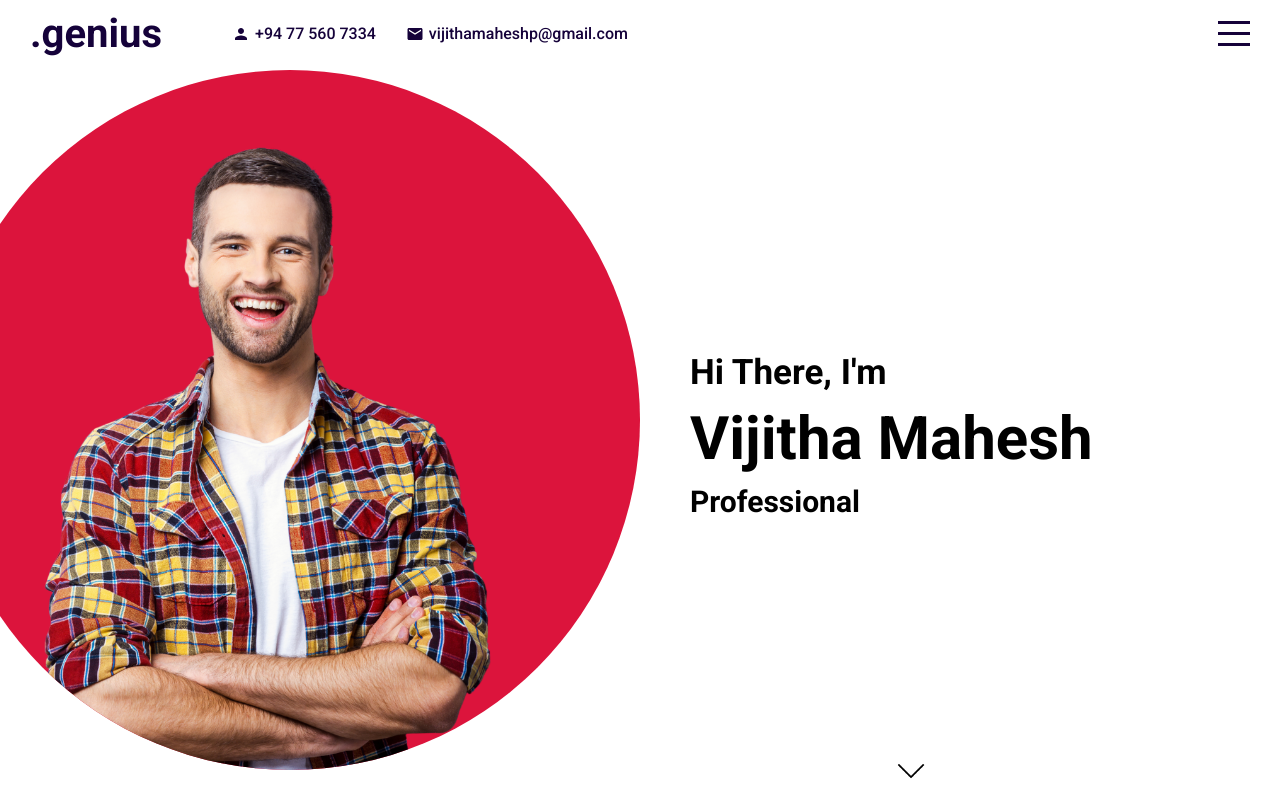
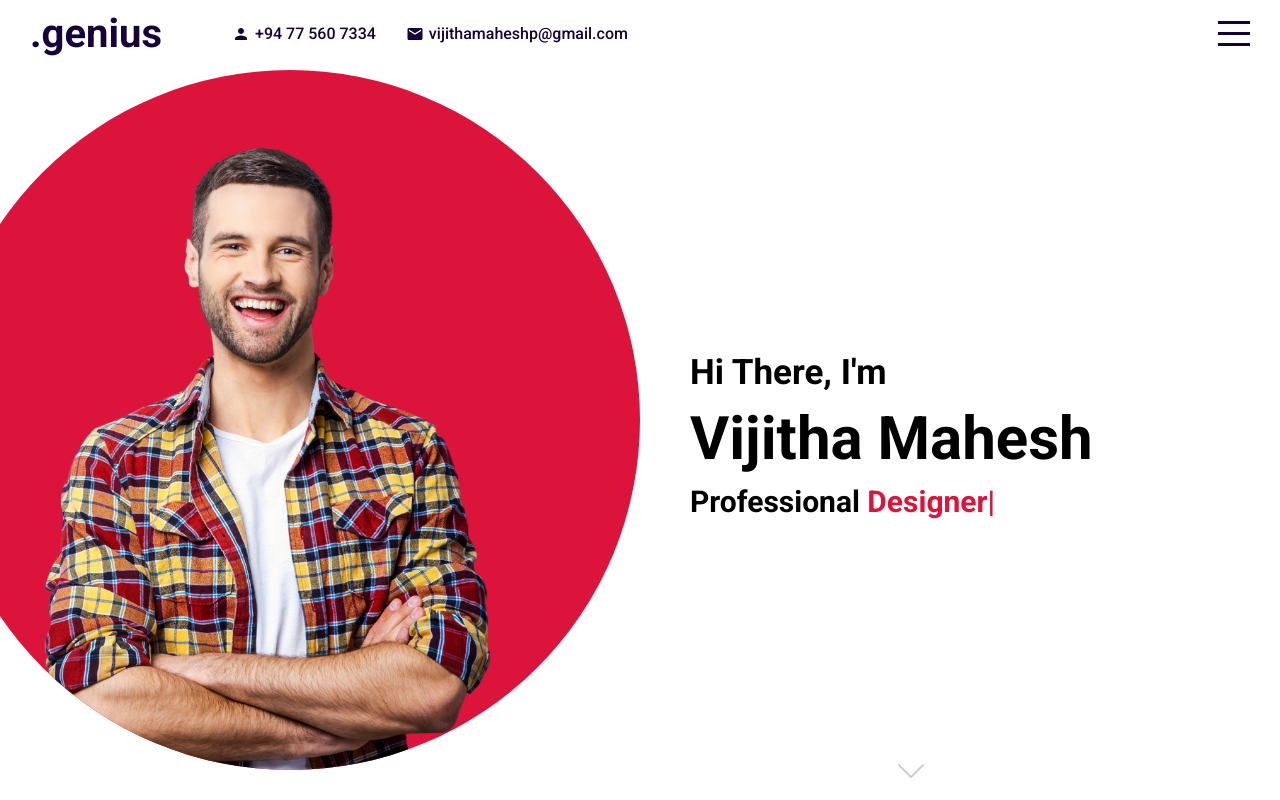
Before and after one commit to vijitha-mahesh/vijitha-mahesh-personal-web, a React (Create React App) app: page / in a window 1280 px wide. Built offline with nearby package versions, Linux system fonts and the light colour scheme.

Commit message:
finish: Intro section

```diff
--- a/package.json
+++ b/package.json
@@ -8,6 +8,8 @@
     "@testing-library/jest-dom": "^5.12.0",
     "@testing-library/react": "^11.2.6",
     "@testing-library/user-event": "^12.8.3",
+    "itype": "^3.0.1",
+    "ityped": "^1.0.3",
     "node-sass": "^5.0.0",
     "react": "^17.0.2",
     "react-dom": "^17.0.2",
--- a/src/components/intro/Intro.jsx
+++ b/src/components/intro/Intro.jsx
@@ -1,6 +1,22 @@
-import "./intro.scss"
+import "./intro.scss";
+import { init } from 'ityped';
+import {useEffect, useRef} from "react";
+
 
 export default function Intro() {
+    const textRef = useRef();
+
+    useEffect(() => {
+          init(textRef.current,
+            {
+                showCursor: true,
+                typeSpeed:  120,
+                backDelay:1600,
+                backSpeed:50,
+                strings: ['Developer', 'Designer']
+            });
+    }, [])
+
     return (
         <div className="intro" id="intro">
             <div className="left">
@@ -12,7 +28,7 @@
                 <div className="wrapper">
                     <h2>Hi There, I'm</h2>
                     <h1>Vijitha Mahesh</h1>
-                    <h3>Professional<span></span></h3>
+                    <h3>Professional <span ref={textRef}/></h3>
                 </div>
                 <a href="#portfolio">
                     <img src="assets/down.png" alt=""/>
--- a/src/components/intro/intro.scss
+++ b/src/components/intro/intro.scss
@@ -45,6 +45,25 @@
 
       h3 {
         font-size: 30px;
+
+        span {
+          font-size: inherit;
+          color: crimson;
+        }
+
+        /* Cursor */
+        .ityped-cursor {
+          animation: blink 1s infinite;
+        }
+
+        @keyframes blink {
+          50% {
+            opacity: 1;
+          }
+          100% {
+            opacity: 0;
+          }
+        }
       }
     }
     a {
@@ -54,6 +73,13 @@
 
       img {
         width: 30px;
+        animation: arrowBlink 1s infinite;
+      }
+
+      @keyframes arrowBlink {
+        100% {
+          opacity: 0;
+        }
       }
     }
   }
```
Also changed, not shown: 1 other file (tests, documents, lock files or other folders).
